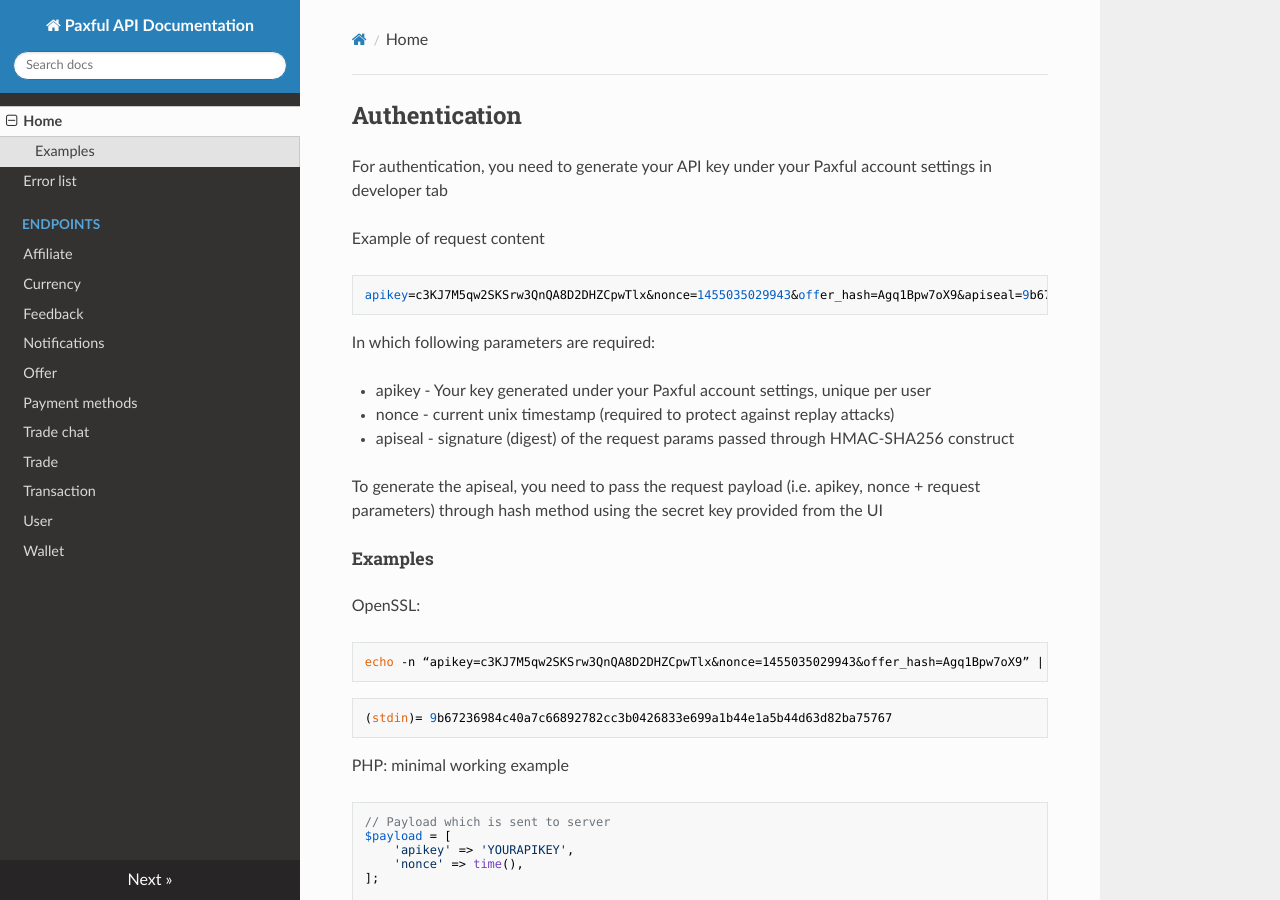
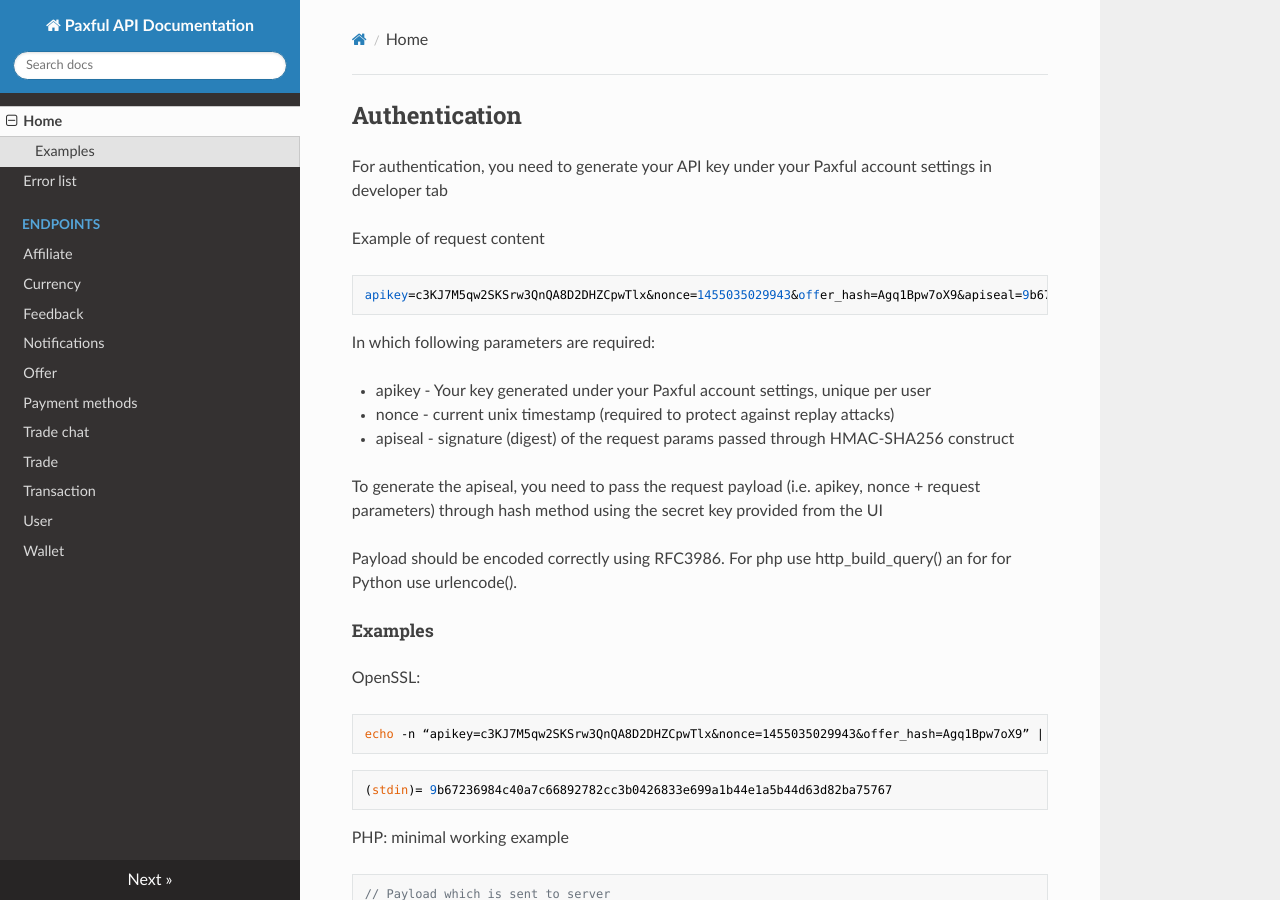
Before and after one commit to paxful/api-docs, an MkDocs documentation site: the page built from docs/index.md, in a window 1280 px wide and 900 px high. Built offline with MkDocs 1.6.1, drawn with Linux system fonts in a browser that asks for light colours; nearby versions of some CDN libraries.

Commit message:
CHANGE: payload should be encodedRFC3986 using RFC3986

```diff
--- a/docs/index.md
+++ b/docs/index.md
@@ -15,6 +15,8 @@ In which following parameters are required:
 
 
 To generate the apiseal, you need to pass the request payload (i.e. apikey, nonce + request parameters) through hash method using the secret key provided from the UI
+
+Payload should be encoded correctly using RFC3986. For php use http_build_query() an for for Python use urlencode().
 
 #####Examples
 OpenSSL:
```
